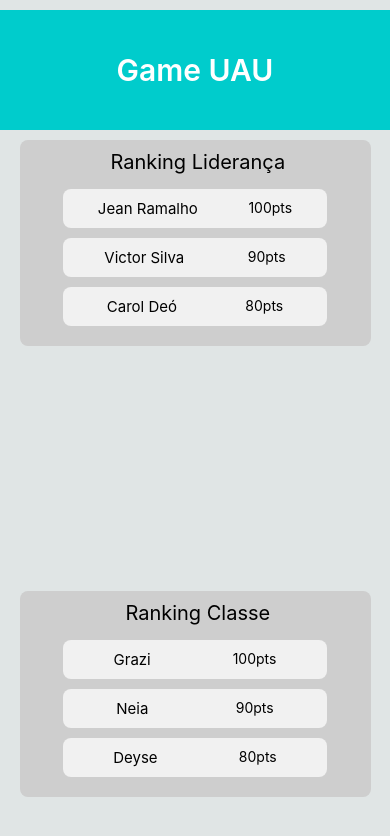
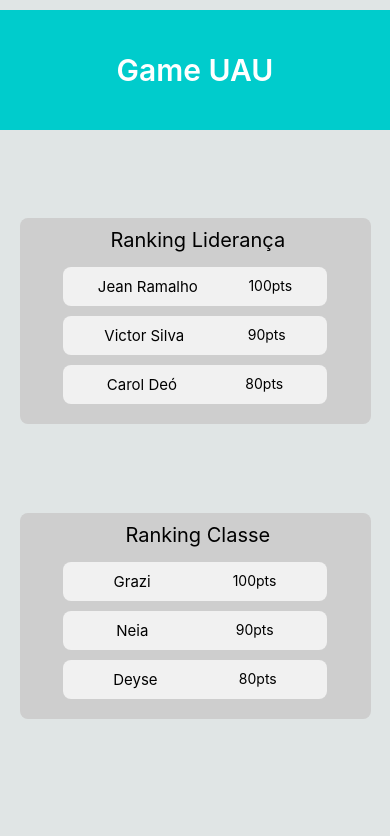
Before and after one commit to jeanramalho/game-uau, a React Native app: screen / in a window 390 px wide. Shown: the top 836 px of the page. Built offline with nearby package versions, Linux system fonts and the light colour scheme.

Commit message:
muda alinhamento de rankings

```diff
--- a/src/Components/Main/style.js
+++ b/src/Components/Main/style.js
@@ -12,7 +12,7 @@ const styles = StyleSheet.create({
         width: "100%",
         height: "80%",
         alignItems: "center",
-        justifyContent: "space-between",
+        justifyContent: "space-evenly",
     }
 
 
```
